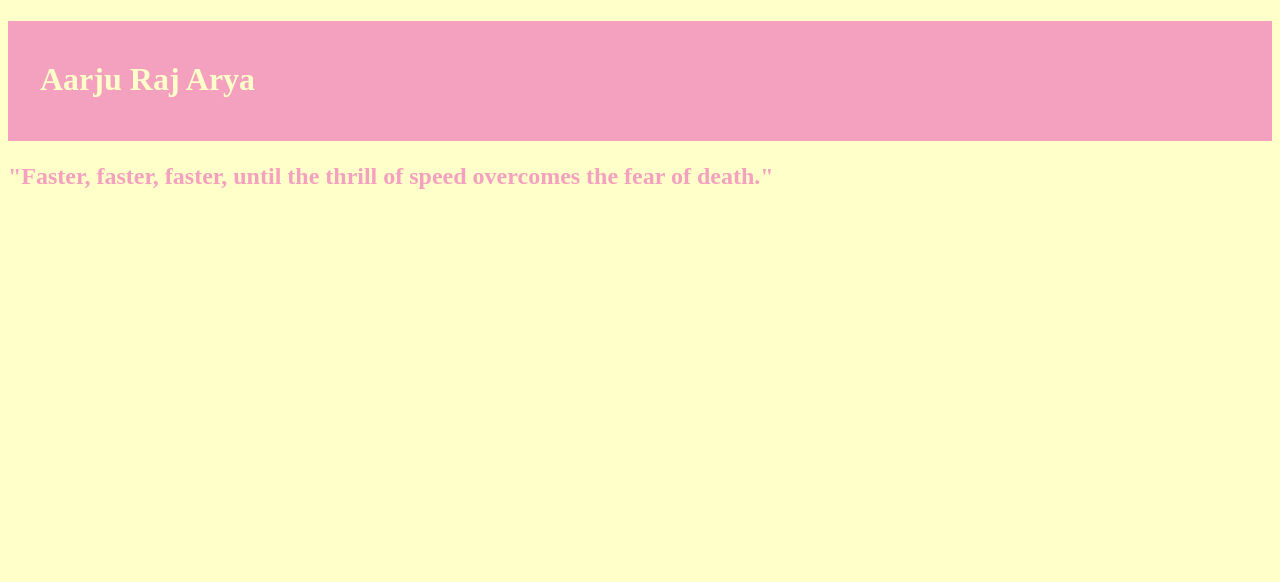
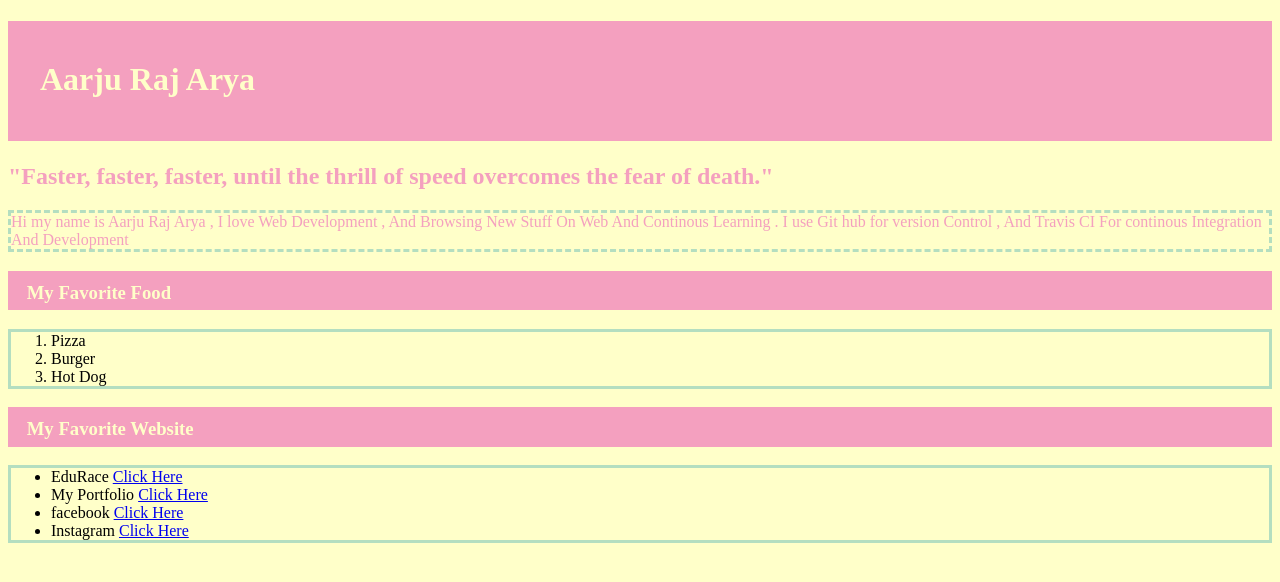
Before and after one commit to aarjuraj/AboutMe, a plain HTML site: page Index.html in a window 1280 px wide. Drawn offline with Linux system fonts and the light colour scheme.

Commit message:
all file adedd

```diff
--- a/Index.html
+++ b/Index.html
@@ -5,11 +5,27 @@
 <html lang="en" dir="ltr">
   <head>
     <meta charset="utf-8">
+
     <title>About Me </title>
     <link rel="stylesheet" href="Style.css">
   </head>
   <body>
 <h1>Aarju Raj Arya</h1>
 <h2>"Faster, faster, faster, until the thrill of speed overcomes the fear of death."</h2>
+<p> Hi my name is Aarju Raj Arya , I love Web Development , And Browsing New Stuff On Web And Continous Learning .
+I use Git hub for version Control , And Travis CI For continous Integration And Development </p>
+<h3>My Favorite Food </h3>
+<ol>
+  <li>Pizza</li>
+  <li>Burger</li>
+  <li>Hot Dog</li>
+</ol>
+<h3>My Favorite Website</h3>
+<ul>
+  <li>EduRace <a href="http://www.edurace.in">Click Here</a></li>
+  <li>My Portfolio <a href="http://www.aarjuraj.co">Click Here</a></li>
+  <li>facebook <a href="http://www.facebook.com/beingaarjuraj">Click Here</a></li>
+  <li>Instagram <a href="http://www.instagram.com/beingaarjuraj">Click Here</a></li>
+</ul>
   </body>
 </html>
--- a/Style.css
+++ b/Style.css
@@ -1,7 +1,8 @@
 body{
   background-color: rgb(255,255,201);
+  font-family: serif , sans-serif;
 }
-h1{
+h1 {
   background-color: rgb(244, 160, 191);
 color: rgb(255,255,201);
 height: 2.5em;
@@ -11,3 +12,19 @@ padding-left: 1em;
 h2{
 color: rgb(244, 160, 191);
 }
+p{
+  color: rgb(244, 160, 191);
+  border-style: dashed;
+  border-color: rgb(180,222,192);
+}
+h3{
+color: rgb(255,255,201);
+background-color: rgb(244, 160, 191);
+height: 1.5em;
+padding-top: .60em;
+padding-left: 1em;
+}
+ul,ol{
+    border-style: solid;
+    border-color: rgb(180,222,192);
+}
```
